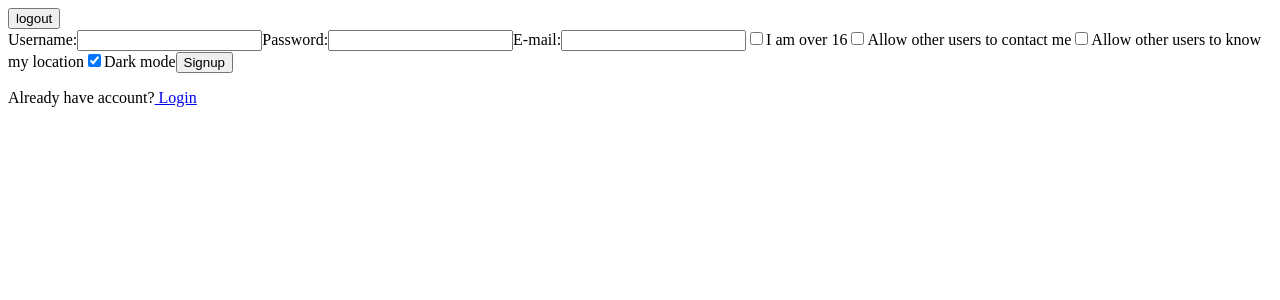
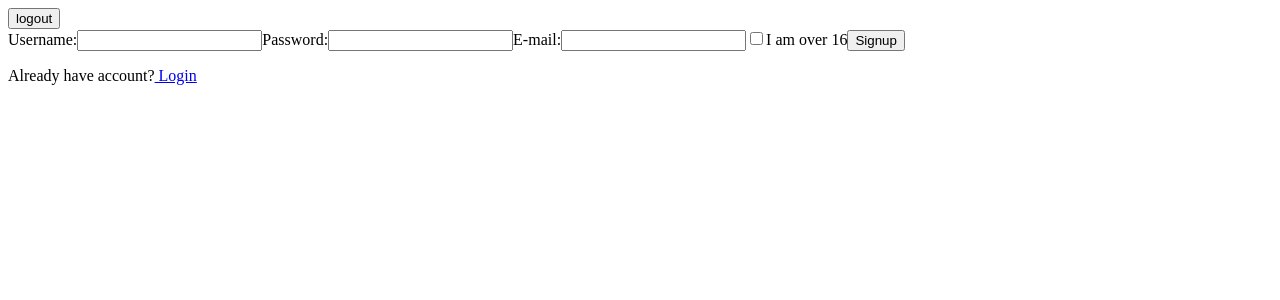
Before and after one commit to iconfess-app/frontend, a React (Create React App) app: page /signup in a window 1280 px wide. Shown: the top 300 px of the page. Built offline with nearby package versions, Linux system fonts and the light colour scheme; no server answers.

Commit message:
Closes:#17-change-signup-fields

```diff
--- a/src/services/authService.js
+++ b/src/services/authService.js
@@ -9,8 +9,8 @@ class AuthService {
   }
 
   signup(user) {
-    const { username, password, email, over16, allowsContact, allowsLocation, darkMode } = user;
-    return this.auth.post('/signup', { username, password, email, over16, allowsContact, allowsLocation, darkMode })
+    const { username, password, email, isOver16 } = user;
+    return this.auth.post('/signup', { username, password, email, isOver16 })
       .then(({ data }) => data);
   }
 
--- a/src/views/auth/Signup.js
+++ b/src/views/auth/Signup.js
@@ -8,10 +8,7 @@ class Signup extends Component {
     username: "",
     password: "",
     email: "",
-    over16: false,
-    allowsContact: false,
-    allowsLocation: false,
-    darkMode: true
+    isOver16: false,
   };
 
   handleChange = (event) => {
@@ -27,20 +24,17 @@ class Signup extends Component {
 
   handleFormSubmit = (event) => {
     event.preventDefault();
-    const { username, password, email, over16, allowsContact, allowsLocation, darkMode } = this.state;
+    const { username, password, email, isOver16 } = this.state;
     authservice.signup({
       username,
       password,
       email,
-      over16,
-      allowsContact,
-      allowsLocation,
-      darkMode
+      isOver16,
     });
   }
 
   render() {
-    const { username, password, email, over16, allowsContact, allowsLocation, darkMode } = this.state;
+    const { username, password, email, isOver16 } = this.state;
     return (
       <div>
         <form onSubmit={this.handleFormSubmit}>
@@ -51,10 +45,10 @@ class Signup extends Component {
           <label>E-mail:</label>
           <input type="email" name="email" value={email} onChange={this.handleChange} />
           <label>
-            <input type="checkbox" name="over16" value={over16} onChange={this.handleClick} />
+            <input type="checkbox" name="over16" value={isOver16} onChange={this.handleClick} />
             I am over 16
           </label>
-          <label>
+          {/* <label>
             <input type="checkbox" name="allowsContact" value={allowsContact} onChange={this.handleClick} />
             Allow other users to contact me
           </label>
@@ -65,7 +59,7 @@ class Signup extends Component {
           <label>
             <input type="checkbox" name="darkMode" checked value={darkMode} onChange={this.handleClick} />
             Dark mode
-          </label>
+          </label> */}
           <input type="submit" value="Signup" />
         </form>
 
```
